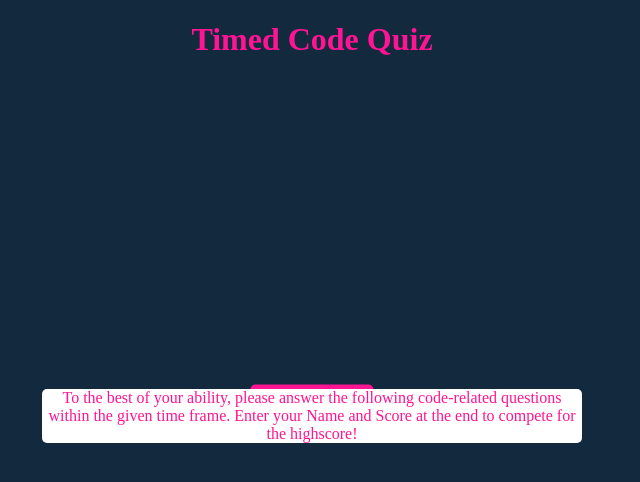
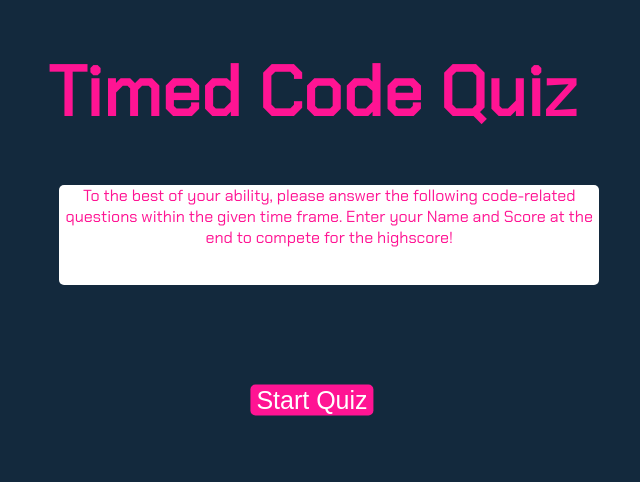
Before and after one commit to mayaimorales/code-quiz, a plain HTML site: page index.html in a window 1280 px wide. Shown: the whole page, without its empty margins (328-968 px from the left). Drawn offline with Linux system fonts and the light colour scheme.

Commit message:
add access to google fonts and positioning start menu

```diff
--- a/index.html
+++ b/index.html
@@ -5,7 +5,9 @@
         <meta name="viewport" content="width=device-width initial-scale=1.0">
         <title>Code Quiz</title>
         <link rel="stylesheet" href="style.css">
-
+        <link rel="preconnect" href="https://fonts.googleapis.com">
+    <link rel="preconnect" href="https://fonts.gstatic.com" crossorigin>
+    <link href="https://fonts.googleapis.com/css2?family=Chakra+Petch&display=swap" rel="stylesheet">
     </head>
 
     <body class="body">
--- a/style.css
+++ b/style.css
@@ -7,6 +7,8 @@
 
 h1{
     text-align: center;
+    font-family: Chakra Petch, sans-serif;
+    font-size: 70px;
 }
 
 body {
@@ -14,7 +16,7 @@ body {
     color: var(--pink)
 }
 
-.start-button, .start-menu {
+.start-button {
     position: absolute;
     top: 50%;
     left: 50%;
@@ -34,8 +36,13 @@ body {
 }
 
 .start-menu {
+    position: relative;
+    top: 50%;
+    left: 30%;
     width: 540px;
+    height: 100px;
     background: var(--white);
     border-radius: 5px;
     text-align: center;
+    font-family: Chakra Petch, sans-serif;
 }
```
